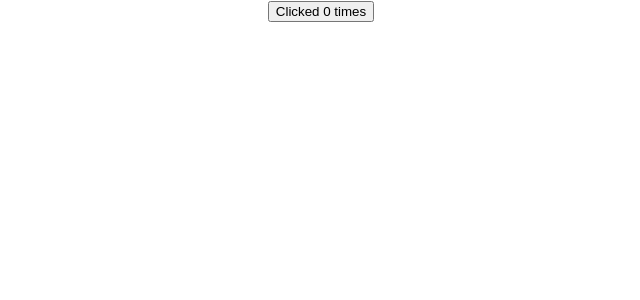
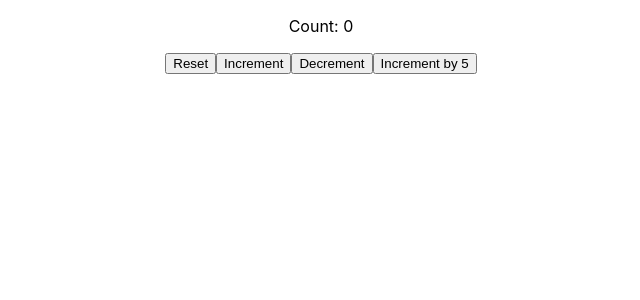
Before and after one commit to sureshmangs/learnReact, a React (Create React App) app in the folder react-hooks/: page / in a window 1280 px wide. Shown: the top 300 px of the page, without its empty margins (319-959 px from the left). Built offline with nearby package versions, Linux system fonts and the light colour scheme.

Commit message:
useStae-with-previous-state

```diff
--- a/react-hooks/src/App.js
+++ b/react-hooks/src/App.js
@@ -1,15 +1,14 @@
 import React, { Component } from 'react';
 
 import './App.css'
-//import ClassCounter from './components/ClassCounter';
-import HookCounter from './components/HookCounter';
+
+import HookCounterTwo from './components/HookCounterTwo'
 
 export class App extends Component {
   render() {
     return (
       <div className="App">
-        {/* <ClassCounter /> */}
-        <HookCounter />
+        <HookCounterTwo />
       </div>
     )
   }
--- /dev/null
+++ b/react-hooks/src/components/HookCounterTwo.js
@@ -0,0 +1,24 @@
+import React, { useState } from 'react'
+
+function HookCounterTwo() {
+    const initialValue = 0;
+    const [count, setCount] = useState(initialValue);
+
+    const incrementFive = () => {
+        for (let i = 0; i < 5; i++) {
+            setCount(prevCount => prevCount + 1);
+        }
+    }
+
+    return (
+        <div>
+            <p>Count: {count}</p>
+            <button onClick={() => setCount(initialValue)} >Reset</button>
+            <button onClick={() => setCount(prevCount => prevCount + 1)} > Increment</button>
+            <button onClick={() => setCount(prevCount => prevCount - 1)} > Decrement</button>
+            <button onClick={incrementFive}>Increment by 5</button>
+        </div>
+    )
+}
+
+export default HookCounterTwo
```
